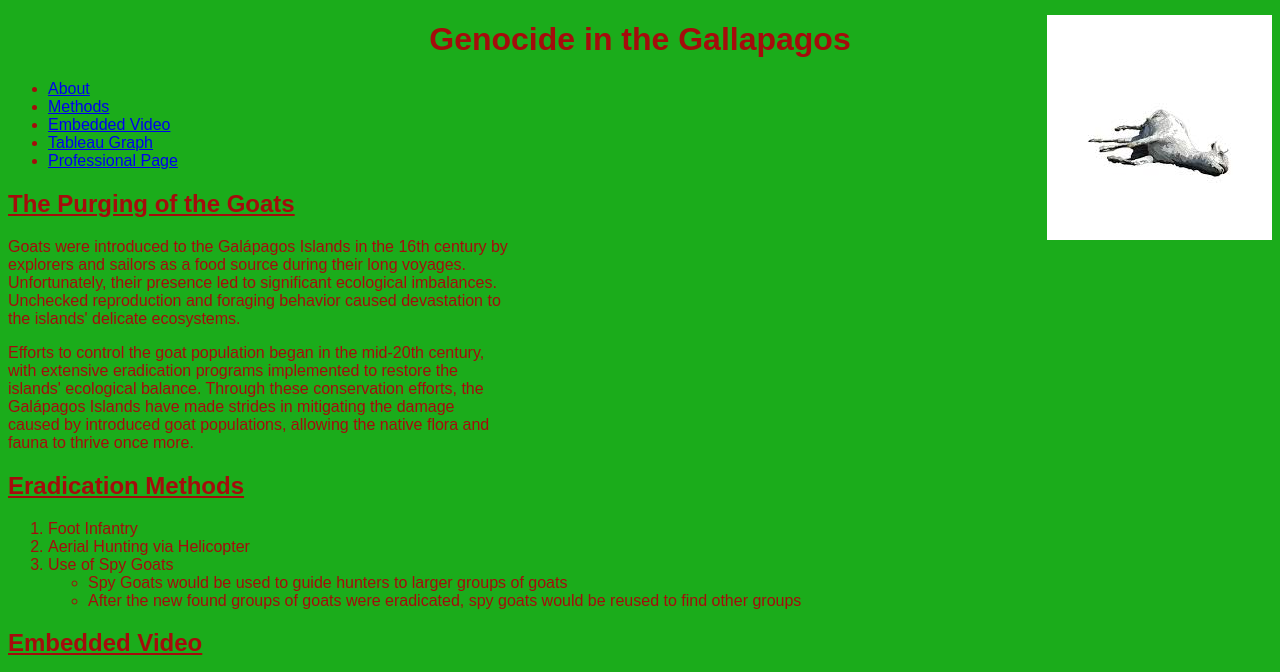
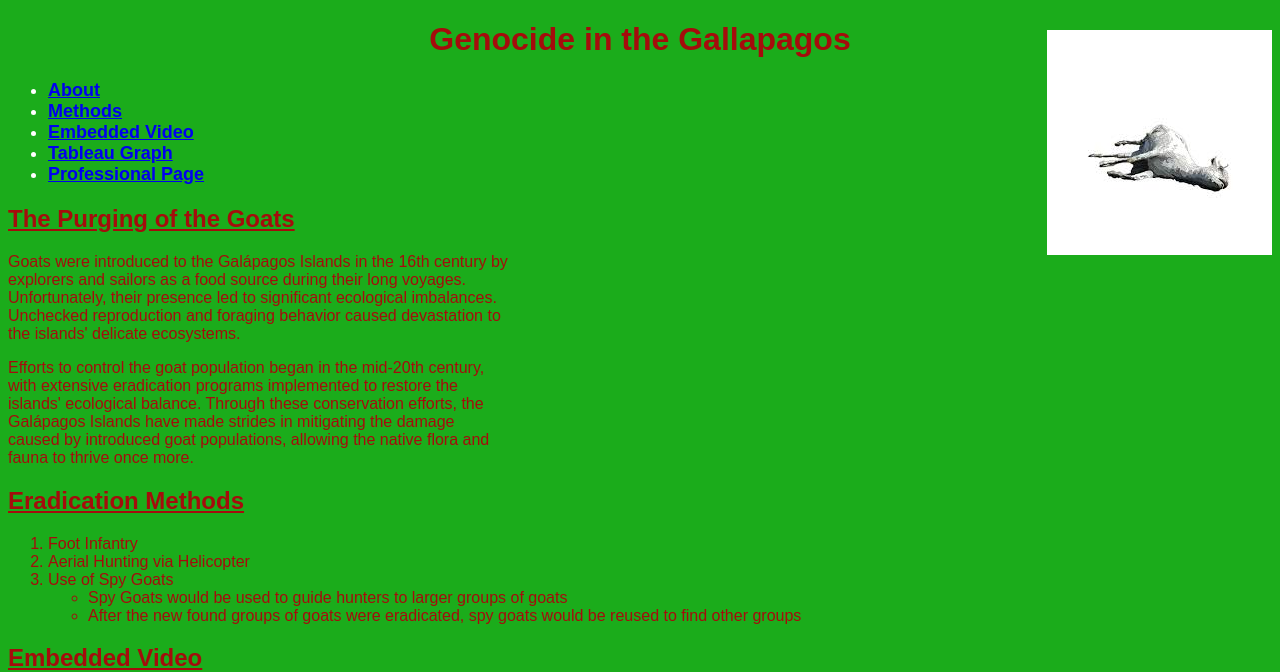
Before and after one commit to Lukefarley02/IS201, a plain HTML site: page Scratch/index.html in a window 1280 px wide. Shown: the top 672 px of the page. Drawn offline with Linux system fonts and the light colour scheme; grey boxes are pictures that could not be loaded.

Commit message:
Add files via upload

```diff
--- a/Scratch/styles.css
+++ b/Scratch/styles.css
@@ -26,7 +26,8 @@ h2 {
     top: -175px;
     right: 0px;
 }
-#anchors:hover {
+#anchors {
+    color: white;
     font-weight: bold;
     font-size: 18px;
 }
```
